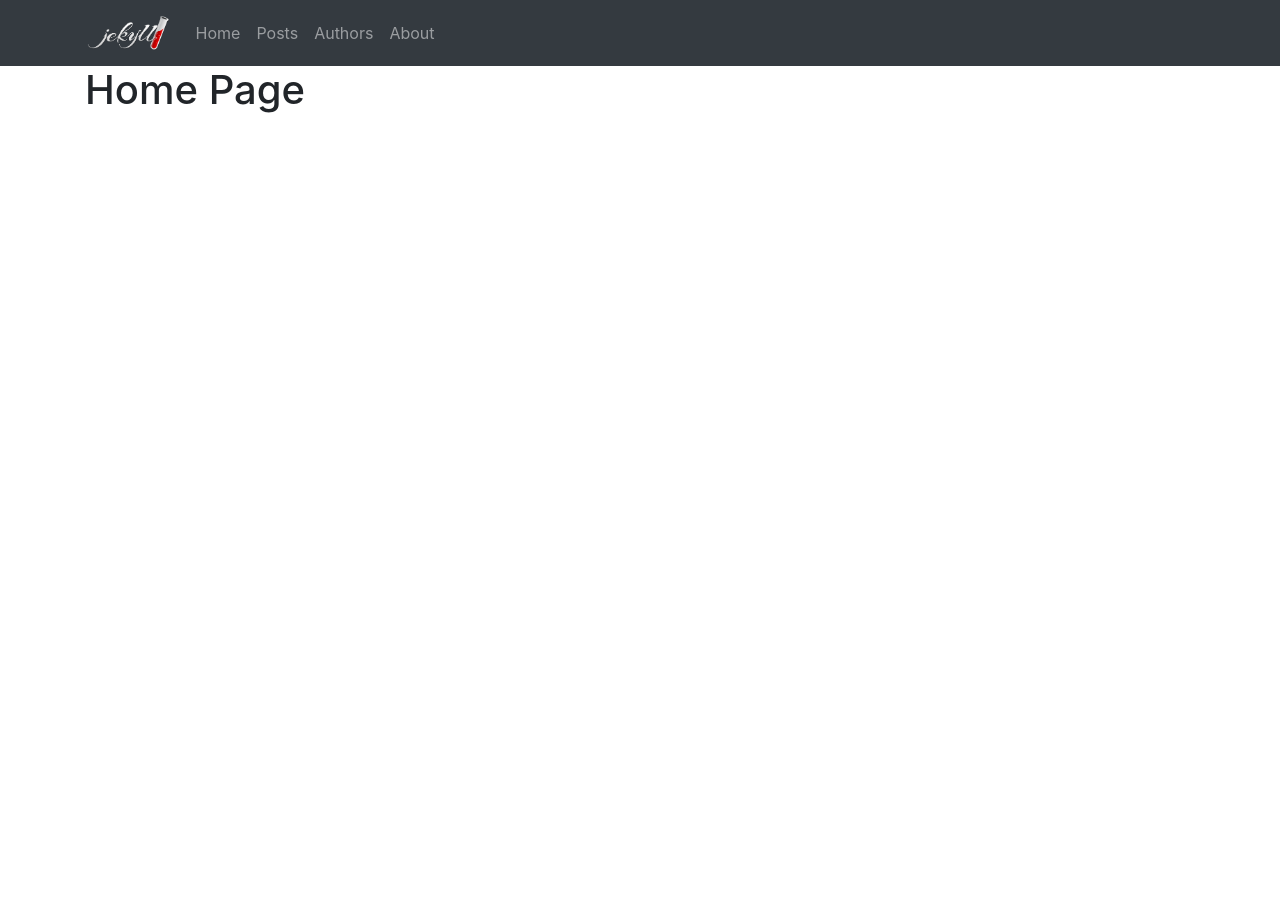
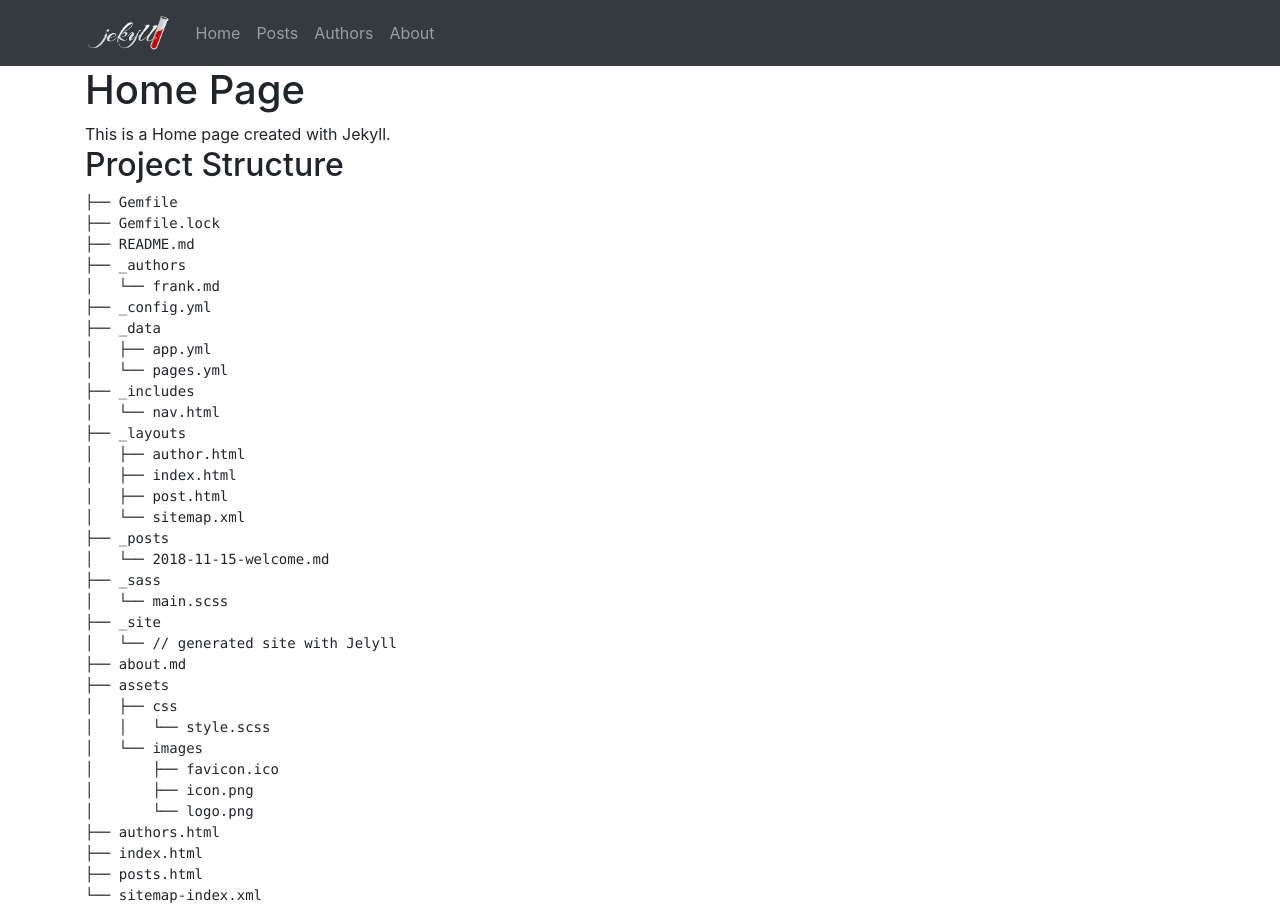
Before and after one commit to fraigo/jekyll-template, a Jekyll site: the page built from index.html, in a window 1280 px wide. Built offline with Jekyll 4.4.1, drawn with Linux system fonts in a browser that asks for light colours; before the commit the page ends 900 px from its top, so only the background shows below that.

Commit message:
Updated content

```diff
--- a/authors.html
+++ b/authors.html
@@ -8,8 +8,8 @@ description: Page description
 <ul>
   {% for author in site.authors %}
     <li>
-          <h2><a href="{{ site.data.app.url }}{{ author.url }}">{{ author.name }}</a></h2>
-        <h3>{{ author.position }}</h3>
+      <h4><a href="{{ site.data.app.url }}{{ author.url }}">{{ author.name }}</a></h4>
+      <h5>{{ author.position }}</h5>
       <p>{{ author.content | markdownify }}</p>
     </li>
   {% endfor %}
--- a/index.html
+++ b/index.html
@@ -4,3 +4,44 @@ title: Home
 description: Page description
 ---
 <h1>Home Page</h1>
+
+This is a Home page created with Jekyll.
+
+<h2>Project Structure</h2>
+
+<pre>
+├── Gemfile
+├── Gemfile.lock
+├── README.md
+├── _authors
+│   └── frank.md
+├── _config.yml
+├── _data
+│   ├── app.yml
+│   └── pages.yml
+├── _includes
+│   └── nav.html
+├── _layouts
+│   ├── author.html
+│   ├── index.html
+│   ├── post.html
+│   └── sitemap.xml
+├── _posts
+│   └── 2018-11-15-welcome.md
+├── _sass
+│   └── main.scss
+├── _site
+│   └── // generated site with Jelyll
+├── about.md
+├── assets
+│   ├── css
+│   │   └── style.scss
+│   └── images
+│       ├── favicon.ico
+│       ├── icon.png
+│       └── logo.png
+├── authors.html
+├── index.html
+├── posts.html
+└── sitemap-index.xml
+</pre>
--- a/posts.html
+++ b/posts.html
@@ -8,7 +8,7 @@ description: Page description
 <ul>
   {% for post in site.posts %}
     <li>
-      <h2><a href="{{ site.data.app.url }}{{ post.url }}">{{ post.title }}</a></h2>
+      <h4><a href="{{ site.data.app.url }}{{ post.url }}">{{ post.title }}</a></h4>
       <p><small>{{ post.excerpt }}</small></p>
     </li>
   {% endfor %}
```
Also changed, not shown: _posts/2018-11-15-welcome.md (+1 -1 lines), about.md (+8 -2 lines). Lines whose indentation alone changed are shown as unchanged.
